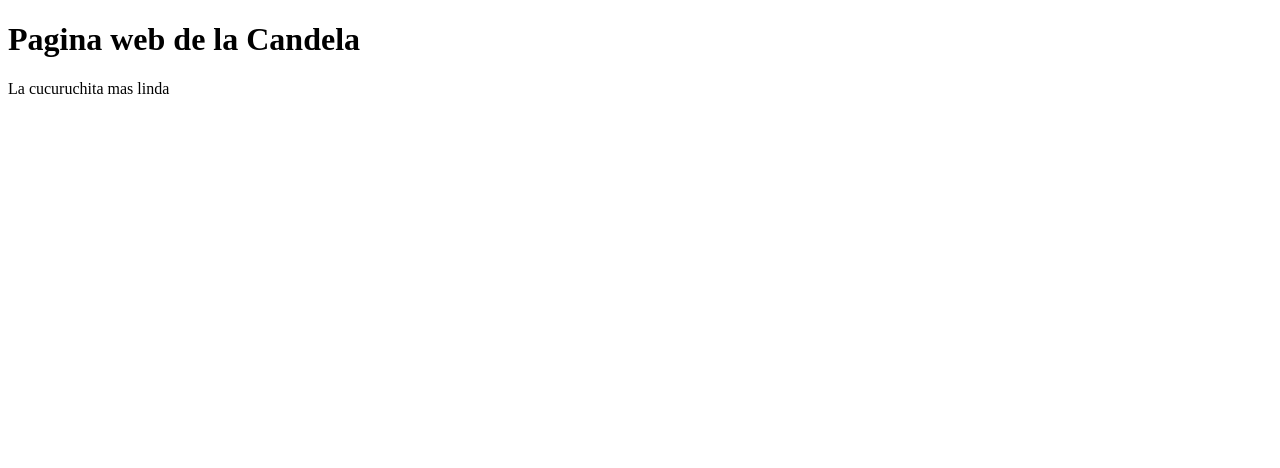
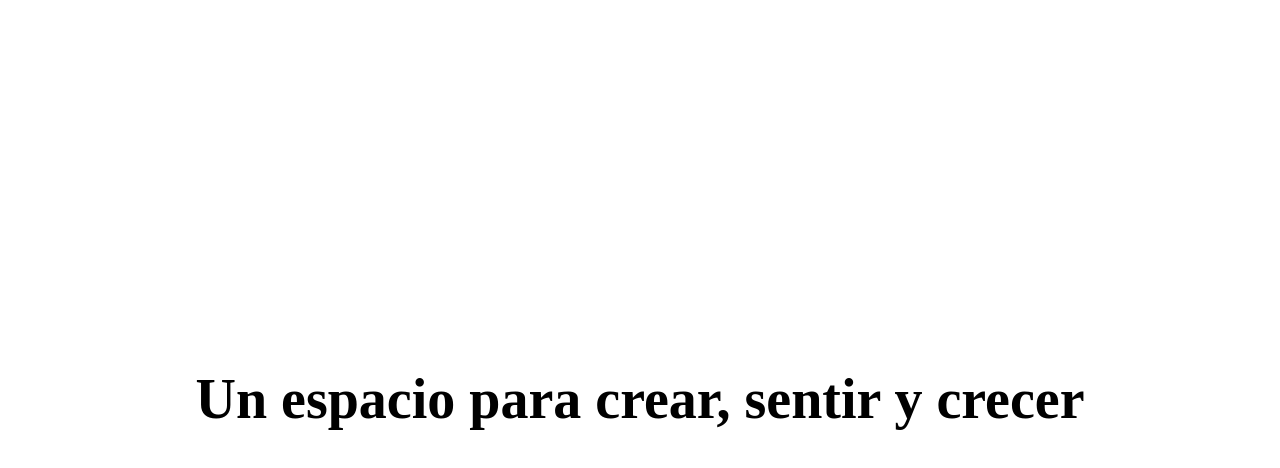
Before and after one commit to candelasahade/web-arteterapiacandela, a Vue app: page / in a window 1280 px wide. Shown: the top 468 px of the page. Built offline with nearby package versions, Linux system fonts and the light colour scheme.

Commit message:
Created section component

```diff
--- a/src/App.vue
+++ b/src/App.vue
@@ -1,8 +1,11 @@
-<script setup lang="ts"></script>
+<script setup lang="ts">
+import MainSection from '@/components/sections/MainSection.vue'
+</script>
 
 <template>
-  <h1>Pagina web de la Candela</h1>
-  <p>La cucuruchita mas linda</p>
+  <main>
+    <MainSection />
+  </main>
 </template>
 
 <style scoped></style>
--- /dev/null
+++ b/src/components/base/BaseSection.vue
@@ -0,0 +1,44 @@
+<script setup lang="ts">
+defineProps<{ id?: string }>()
+defineSlots<{ default(): unknown }>()
+</script>
+
+<template>
+  <section :id="id" class="base-section">
+    <div class="base-section__content">
+      <slot />
+    </div>
+  </section>
+</template>
+
+<style scoped>
+.base-section {
+  display: flex;
+  flex-direction: column;
+  width: 100%;
+  min-height: 100vh;
+  min-height: 100dvh;
+}
+
+.base-section__content {
+  flex: 1;
+  display: flex;
+  flex-direction: column;
+  width: 100%;
+  max-width: 1200px;
+  margin-inline: auto;
+  padding-inline: 1rem;
+}
+
+@media (min-width: 640px) {
+  .base-section__content {
+    padding-inline: 1.5rem;
+  }
+}
+
+@media (min-width: 1024px) {
+  .base-section__content {
+    padding-inline: 2.5rem;
+  }
+}
+</style>
--- /dev/null
+++ b/src/components/base/base.css
@@ -0,0 +1,14 @@
+*,
+*::before,
+*::after {
+  box-sizing: border-box;
+}
+
+html,
+body {
+  margin: 0;
+}
+
+#app {
+  display: block;
+}
--- /dev/null
+++ b/src/components/sections/MainSection.vue
@@ -0,0 +1,20 @@
+<script setup lang="ts">
+import BaseSection from '../base/BaseSection.vue'
+</script>
+
+<template>
+  <BaseSection id="main">
+    <h1 class="main-section__phrase">Un espacio para crear, sentir y crecer</h1>
+  </BaseSection>
+</template>
+
+<style scoped>
+.main-section__phrase {
+  align-self: center;
+  margin-block: auto;
+  text-align: center;
+  font-size: clamp(1.75rem, 5vw + 1rem, 3.5rem);
+  font-weight: 600;
+  line-height: 1.2;
+}
+</style>
--- a/src/main.ts
+++ b/src/main.ts
@@ -1,6 +1,7 @@
 import { createApp } from 'vue'
 import App from './App.vue'
 import router from './router'
+import './components/base/base.css'
 
 const app = createApp(App)
 
```
